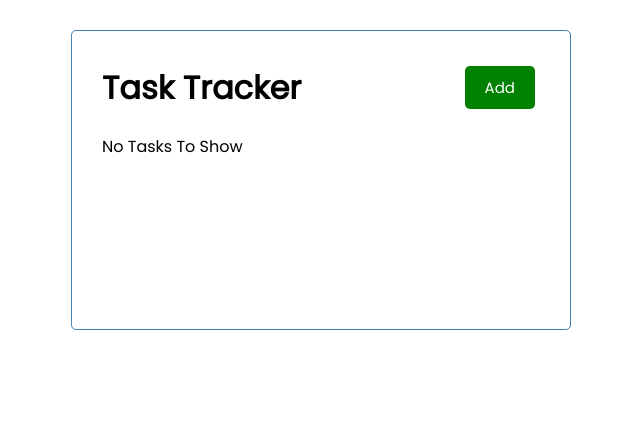
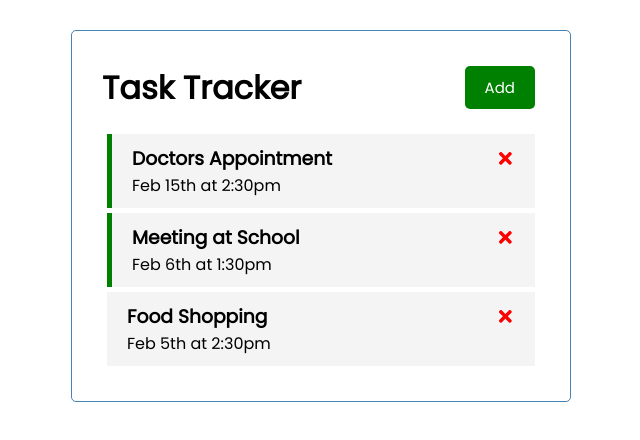
Before and after one commit to joekariuki/task-tracker, a React (Create React App) app: page / in a window 1280 px wide. Shown: the top 440 px of the page, without its empty margins (319-959 px from the left). Built offline with nearby package versions, Linux system fonts and the light colour scheme; data requests are answered from the project's data file.

Commit message:
Add fetch tasks from server

```diff
--- a/src/App.js
+++ b/src/App.js
@@ -1,4 +1,4 @@
-import { useState } from "react";
+import { useState, useEffect } from "react";
 import Header from "./components/Header";
 import Tasks from "./components/Tasks";
 import AddTask from "./components/AddTask";
@@ -7,6 +7,23 @@
   const [showAddTask, setShowAddTask] = useState(false);
 
   const [tasks, setTasks] = useState([]);
+
+  useEffect(() => {
+    const getTasks = async () => {
+      const tasksFromServer = await fetchTasks();
+      setTasks(tasksFromServer);
+    };
+
+    getTasks();
+  }, []);
+
+  // Fetch Tasks
+  const fetchTasks = async () => {
+    const res = await fetch("http://localhost:5000/tasks");
+    const data = await res.json();
+
+    return data;
+  };
 
   // Add Task
   const addTask = (task) => {
--- a/src/components/Tasks.js
+++ b/src/components/Tasks.js
@@ -3,13 +3,8 @@
 const Tasks = ({ tasks, onDelete, onToggle }) => {
   return (
     <>
-      {tasks.map((task) => (
-        <Task
-          key={task.id}
-          task={task}
-          onDelete={onDelete}
-          onToggle={onToggle}
-        />
+      {tasks.map((task, index) => (
+        <Task key={index} task={task} onDelete={onDelete} onToggle={onToggle} />
       ))}
     </>
   );
```
